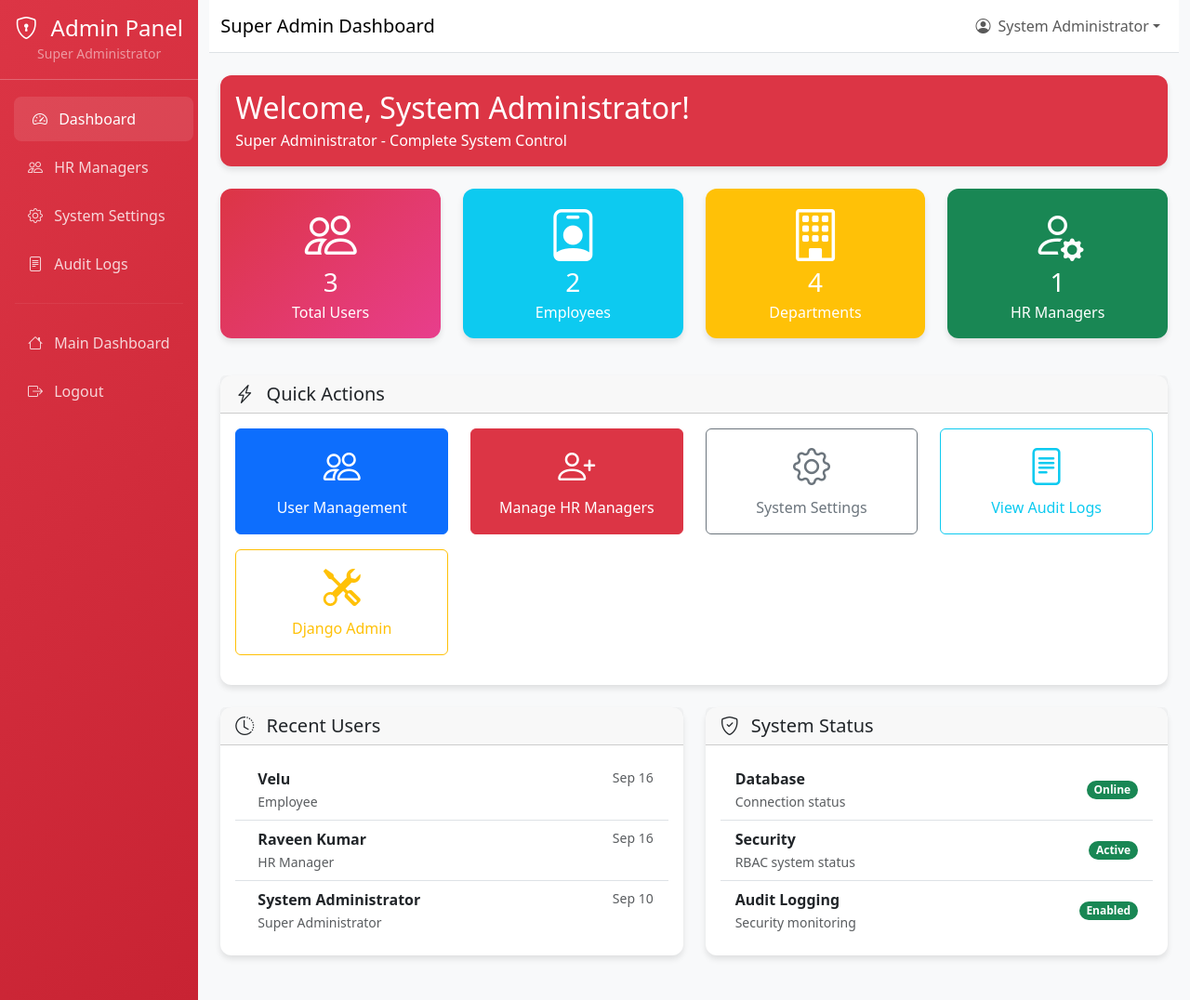
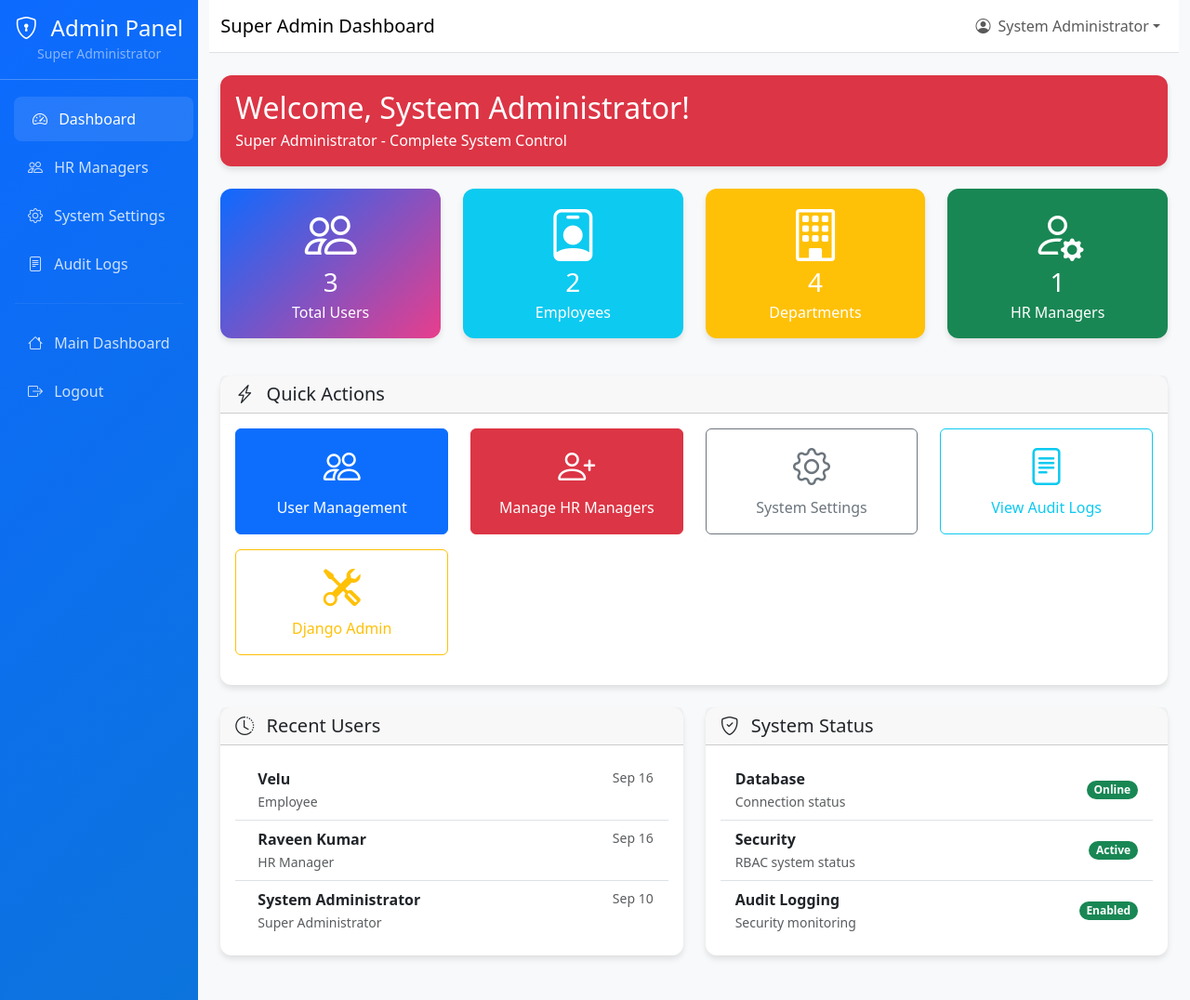
Before and after one commit to B-RaveenKumar/Hrwallet, a Django app: page /admin-panel/ in a window 1280 px wide. Shown: the whole page at 93% size. Run offline with Django 4.2, Linux system fonts and the light colour scheme; a user stored in the database is signed in; data comes from the database, SQL or seed files in the repository; both versions use the stored data as it was after the commit.

Commit message:
fix: colour

```diff
--- a/hr_wallet/templates/admin_panel/base.html
+++ b/hr_wallet/templates/admin_panel/base.html
@@ -12,14 +12,14 @@
 
     <style>
         :root {
-            --admin-primary: #dc3545;
+            --admin-primary: #0d6aff;
             --admin-secondary: #f8f9fa;
-            --admin-accent: #6f42c1;
+            --admin-accent: #5ba8d2;
         }
 
         .sidebar {
             min-height: 100vh;
-            background: linear-gradient(135deg, var(--admin-primary), #c82333);
+            background: linear-gradient(135deg, var(--admin-primary), #0c74dc);
             box-shadow: 2px 0 10px rgba(0,0,0,0.1);
         }
 
```
Also changed, not shown: hr_wallet/db.sqlite3, 1 other file.
